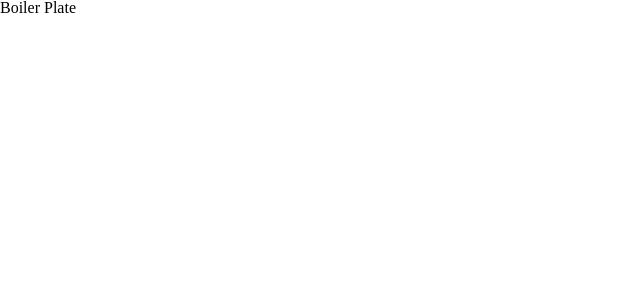
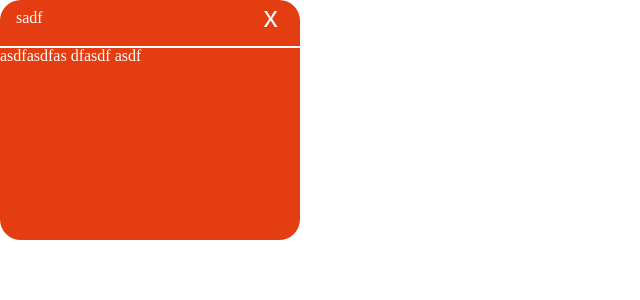
Before and after one commit to mr-ishtiaq-ali-khan/PostMe, a React (Vite) app: page / in a window 1280 px wide. Shown: the top 300 px of the page, without its empty margins (0-640 px from the left). Built offline with nearby package versions, Linux system fonts and the light colour scheme.

Commit message:
style: Card Styles

```diff
--- a/src/App.tsx
+++ b/src/App.tsx
@@ -1,7 +1,11 @@
+import Card from "./components/card/Card";
+
 function App() {
 
   return (
-    <>Boiler Plate</>
+    <Card title={"sadf"} body={"asdfasdfas dfasdf asdf"} onClose={function (): void {
+      throw new Error("Function not implemented.");
+    } } />
   )
 }
 
--- a/src/assets/styles/_colors.scss
+++ b/src/assets/styles/_colors.scss
@@ -1,3 +1,9 @@
+// Solid Colors
+$black: #000;
+$white: #fff;
+$danger: #B00020;
+$lightGray: #bfbfbf;
+
 // CARD COLORS
 $vermilion: #E43D12;
 $ruber: #D6536D;
--- /dev/null
+++ b/src/assets/styles/card.scss
@@ -0,0 +1,48 @@
+@import './mediaQueries';
+@import './colors';
+
+.card {
+    height: 100%;
+    width: 100%;
+    border-radius: 1.3rem;
+    min-height: 15rem;
+    max-height: 100%;
+    display: inline-block;
+    color: $white;
+
+
+
+    // DELETE THIS
+    margin-right: 10px;
+    width: 300px;
+    background-color: $vermilion;
+    // DELETE THIS
+
+    .cardTitle {
+        height: 3rem;
+        overflow: hidden;
+        border-bottom: 2px solid $white;
+        padding: .6rem 1rem;
+        position: relative;
+
+        button {
+            position: absolute;
+            top: 0;
+            right: 1rem;
+            border: 0;
+            background-color: transparent;
+            font-size: 1.8rem;
+            color: $white;
+            display: none;
+
+            &:hover {
+                color: $danger;
+                cursor: pointer;
+            }
+        }
+    }
+
+    &:hover .cardTitle button {
+        display: block;
+    }
+}
```
